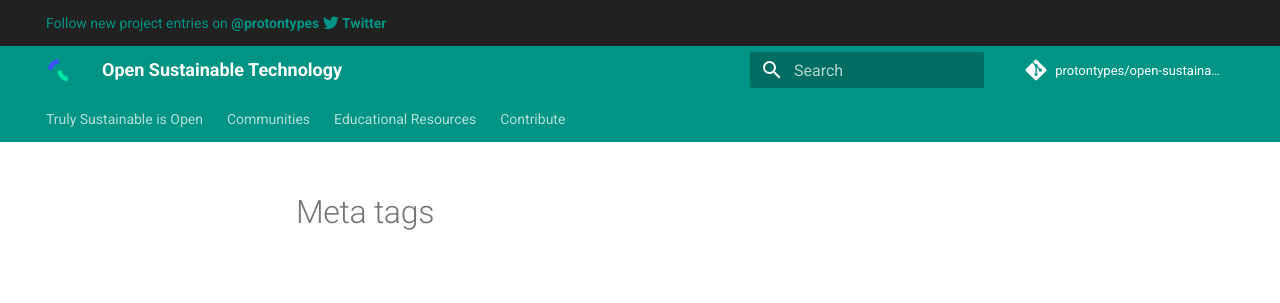
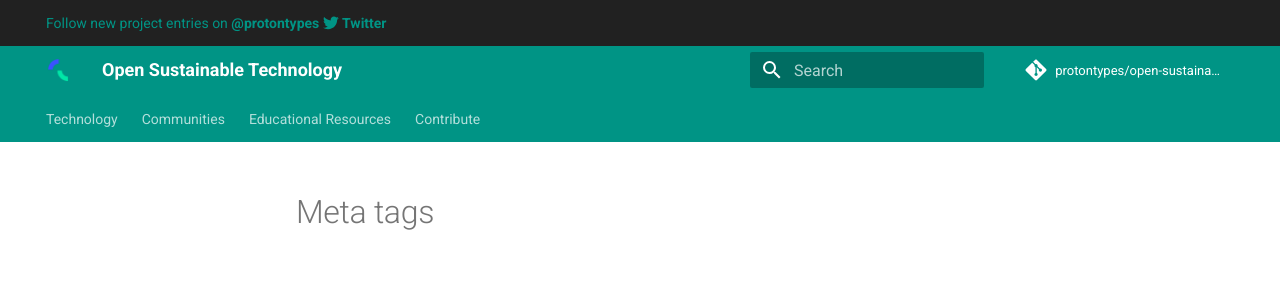
Before and after one commit to protontypes/open-sustainable-technology, an MkDocs documentation site: the page built from docs/meta_tags.md, in a window 1280 px wide. Shown: the top 303 px of the page. Built offline with MkDocs 1.6.1 and Material for MkDocs 9.7.7, drawn with Linux system fonts in a browser that asks for light colours; comment, search, counter and statistics services are not loaded.

Commit message:
Update mkdocs.yml

```diff
--- a/mkdocs.yml
+++ b/mkdocs.yml
@@ -4,7 +4,7 @@ site_description: 'Open technology projects sustaining stable climate, energy su
 repo_name: 'protontypes/open-sustainable-technology'
 repo_url: 'https://github.com/protontypes/open-sustainable-technology'
 nav:
-  - "Truly Sustainable is Open": "index.md"
+  - "Technology": "index.md"
   - "Communities": "COMMUNITIES.md"
   - "Educational Resources": "EDUCATION.md"
   - "Contribute": "CONTRIBUTING.md"
```
